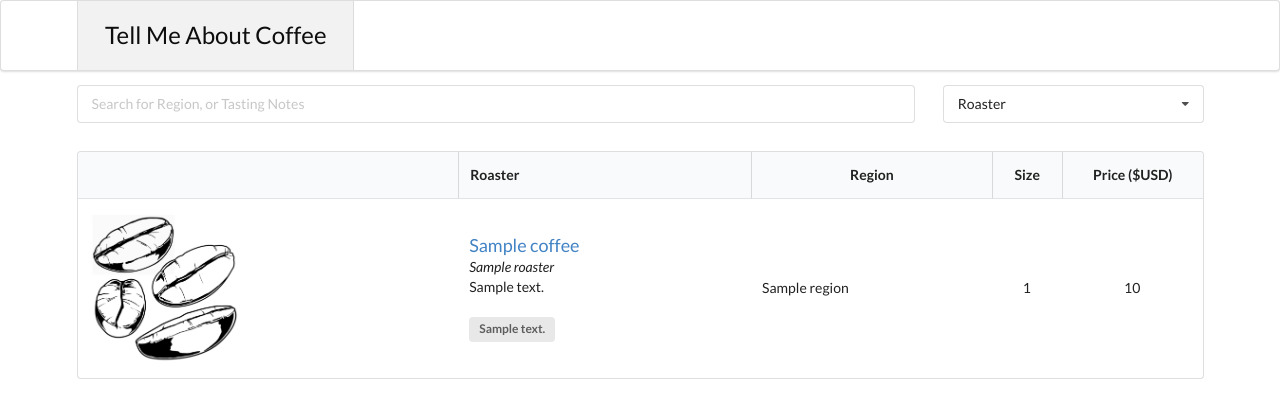
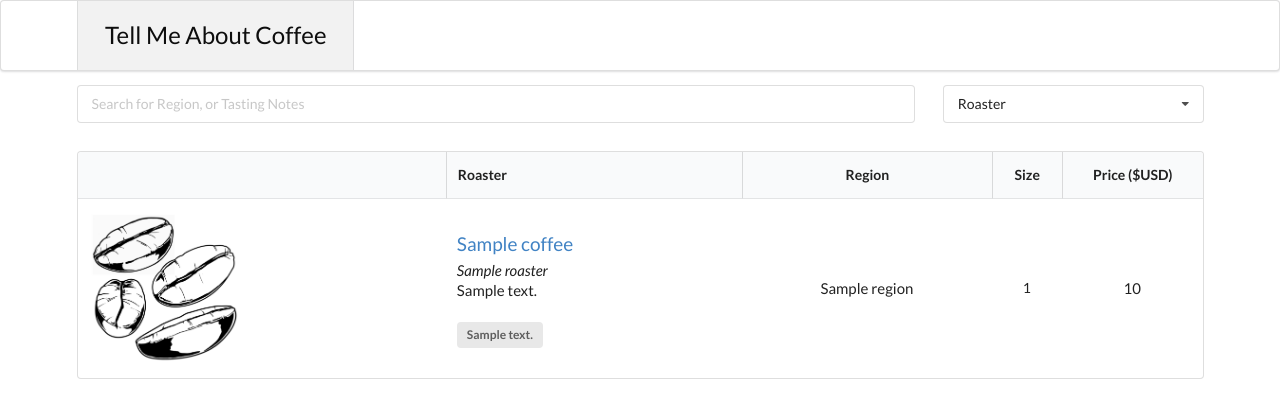
Before and after one commit to billyfung/tellmeabout.coffee, a Flask app: template templates/index.html in a window 1280 px wide. Shown: the top 418 px of the page. Run offline with Flask 2, Linux system fonts and the light colour scheme; the template is opened without the code that fills it: most values are stand-ins (such as "Sample title", 1, 10 or a date in 2020); data that the repository does not hold is empty; some libraries are stand-ins or nearby versions.

Commit message:
playing around with font size and leading

```diff
--- a/static/style.css
+++ b/static/style.css
@@ -7,7 +7,8 @@
 }
 
 .name{
-    font-size: 18px;
+    font-size: 19px;
+    line-height: 160%;
 }
 
 @media only screen and (max-width: 767px) {
@@ -15,3 +16,20 @@
         display: none !important;
     }
 }
+
+.description{
+    font-size: 15px;
+    line-height: 145%;
+}
+
+.roaster{
+    font-size: 15px;
+}
+
+.region{
+    font-size: 15px;
+}
+
+.price{
+    font-size: 15px;
+}
--- a/templates/index.html
+++ b/templates/index.html
@@ -77,9 +77,9 @@
                 </div>
               </div>
             </td>
-            <td> {{ coffee.region}}</td>
-            <td class="center aligned"> {{ coffee.size}}</td>
-            <td class="center aligned"> {{ coffee.price}}</td>
+            <td class="center aligned region"> {{ coffee.region}}</td>
+            <td class="center aligned size"> {{ coffee.size}}</td>
+            <td class="center aligned price"> {{ coffee.price}}</td>
           </tr>
           {% endfor %}
         </tbody>
```
